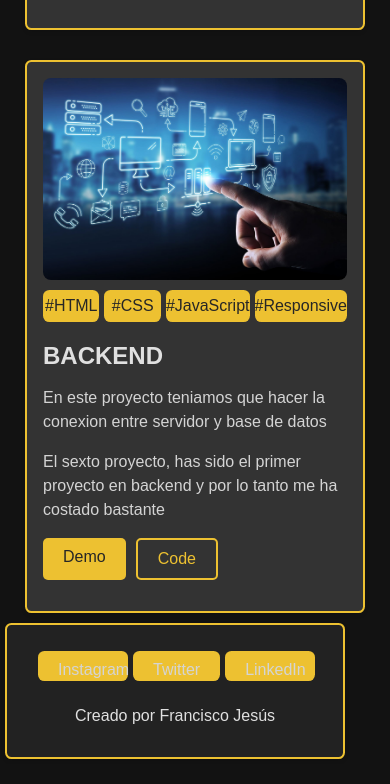
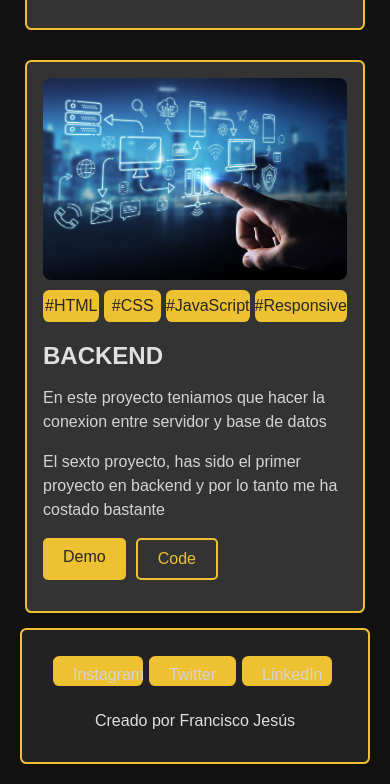
Before and after one commit to FRANCISCOJESUS1980/proyecto4.5, a website built with Vite: page index.html in a window 390 px wide. Shown: the part 7129-7913 px from the top of the page. Built offline with nearby package versions, Linux system fonts and the light colour scheme.

```diff
--- a/src/assets/componentes/footer/footer.scss
+++ b/src/assets/componentes/footer/footer.scss
@@ -9,8 +9,6 @@
 }
 
 .footer {
-  background-color: var(--bg-color);
-  color: var(--primary-color);
   text-align: center;
   width: 100%;
   display: flex;
--- a/src/assets/componentes/mediaq.scss
+++ b/src/assets/componentes/mediaq.scss
@@ -17,11 +17,11 @@
       margin-top: 10px;
     }
   }
-  .footer {
-    max-width: 340px;
-    margin: 5px;
-    align-self: center;
-  }
+  /*.footer {
+     max-width: 340px;
+    margin: 10px;
+    margin-left: 40px;
+  }*/
   .footer-buttons {
     text-align: center;
     a {
```
